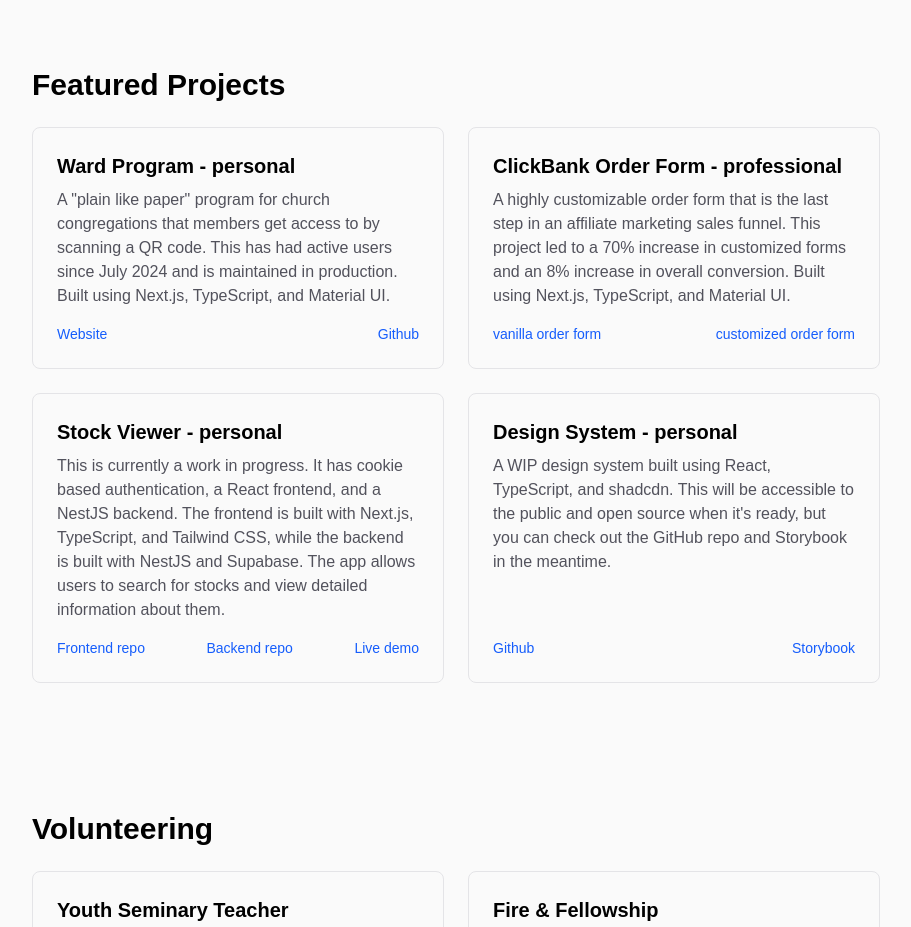
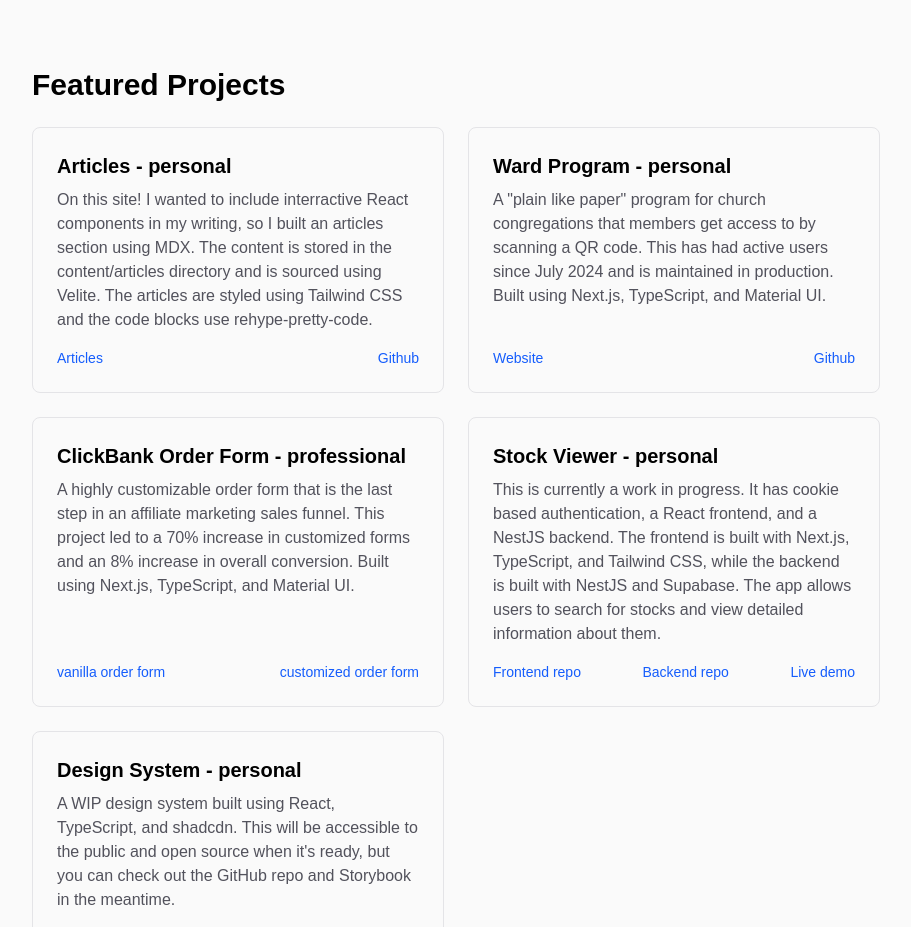
Before and after one commit to adamhinckley/adam-hinckley, a Next.js app: page / in a window 1280 px wide. Shown: the part 1860-2787 px from the top of the page, without its empty margins (184-1095 px from the left). Built offline with nearby package versions, Linux system fonts and the light colour scheme.

Commit message:
Add articles project with description and update links in Project component

```diff
--- a/app/components/Project.tsx
+++ b/app/components/Project.tsx
@@ -13,23 +13,25 @@ export default function Project({ title, description, links }: ProjectProps) {
   return (
     <div className="border border-zinc-200 dark:border-zinc-800 rounded-lg p-6 hover:border-zinc-300 dark:hover:border-zinc-700 transition flex flex-col justify-between">
       <div>
-        <h3 className="text-xl font-semibold text-black dark:text-white mb-2">
-          {title}
-        </h3>
+        <h3 className="text-xl font-semibold text-black dark:text-white mb-2">{title}</h3>
         <p className="text-zinc-600 dark:text-zinc-400 mb-4">{description}</p>
       </div>
       <div className="flex justify-between">
-        {links.map((link) => (
+        {links.map((link) => {
+          const isInternal = link.href.startsWith("/");
+          console.log("isInternal", isInternal, title);
+          return (
             <a
               key={link.label}
               href={link.href}
               className="text-sm text-blue-600 dark:text-blue-400 hover:underline"
-            target="_blank"
-            rel="noopener noreferrer"
+              target={isInternal ? undefined : "_blank"}
+              rel={isInternal ? undefined : "noopener noreferrer"}
             >
               {link.label}
             </a>
-        ))}
+          );
+        })}
       </div>
     </div>
   );
--- a/app/data/projects.ts
+++ b/app/data/projects.ts
@@ -2,9 +2,21 @@ import type { ProjectProps } from "../components/Project";
 
 export const projects: ProjectProps[] = [
   {
+    title: "Articles - personal",
+    description: `On this site! I wanted to include interractive React components in my writing,
+    so I built an articles section using MDX. The content is stored in the content/articles
+    directory and is sourced using Velite. The articles are styled using Tailwind
+    CSS and the code blocks use rehype-pretty-code.`,
+    links: [
+      { href: "/articles", label: "Articles" },
+      { href: "https://github.com/adamhinckley/adam-hinckley", label: "Github" },
+    ],
+  },
+  {
     title: "Ward Program - personal",
-    description:
-      'A "plain like paper" program for church congregations that members get access to by scanning a QR code. This has had active users since July 2024 and is maintained in production. Built using Next.js, TypeScript, and Material UI.',
+    description: `A "plain like paper" program for church congregations that members
+    get access to by scanning a QR code. This has had active users since July 2024
+    and is maintained in production. Built using Next.js, TypeScript, and Material UI.`,
     links: [
       {
         href: "https://www.wardprogram.com/",
@@ -18,8 +30,9 @@ export const projects: ProjectProps[] = [
   },
   {
     title: "ClickBank Order Form - professional",
-    description:
-      "A highly customizable order form that is the last step in an affiliate marketing sales funnel. This project led to a 70% increase in customized forms and an 8% increase in overall conversion. Built using Next.js, TypeScript, and Material UI.",
+    description: `A highly customizable order form that is the last step in an affiliate
+    marketing sales funnel. This project led to a 70% increase in customized forms and an
+    8% increase in overall conversion. Built using Next.js, TypeScript, and Material UI.`,
     links: [
       {
         href: "https://orders.clickbank.net/?affi=mitox&cbfid=57989&cbitems=mitolyn-06A&corid=0277736a-85ba-4300-add0-969f6abdc90b&oaref=01.87E7EFFA0628E7D1CC368DD52B0890C0067784654EDB40D6F5647EF0C1910072582ECAB4&time=1769106796&vtid=index&vvvv=mitolyn&vvar=cbfid%3D57989%26cbitems%3Dmitolyn-06A%26exitoffer%3Dexitoffer2%26template%3D6A-bottles%26vtid%3Dindex",
@@ -33,8 +46,10 @@ export const projects: ProjectProps[] = [
   },
   {
     title: "Stock Viewer - personal",
-    description:
-      "This is currently a work in progress.  It has cookie based authentication, a React frontend, and a NestJS backend. The frontend is built with Next.js, TypeScript, and Tailwind CSS, while the backend is built with NestJS and Supabase. The app allows users to search for stocks and view detailed information about them.",
+    description: `This is currently a work in progress.  It has cookie based authentication,
+    a React frontend, and a NestJS backend. The frontend is built with Next.js, TypeScript,
+    and Tailwind CSS, while the backend is built with NestJS and Supabase. The app allows
+    users to search for stocks and view detailed information about them.`,
     links: [
       {
         href: "https://github.com/adamhinckley/stock-viewer",
@@ -52,8 +67,9 @@ export const projects: ProjectProps[] = [
   },
   {
     title: "Design System - personal",
-    description:
-      "A WIP design system built using React, TypeScript, and shadcdn. This will be accessible to the public and open source when it's ready, but you can check out the GitHub repo and Storybook in the meantime.",
+    description: `A WIP design system built using React, TypeScript, and shadcdn.
+    This will be accessible to the public and open source when it's ready, but you
+    can check out the GitHub repo and Storybook in the meantime.`,
     links: [
       {
         href: "https://github.com/adamhinckley/design-system",
```
Lines whose indentation alone changed are shown as unchanged.
